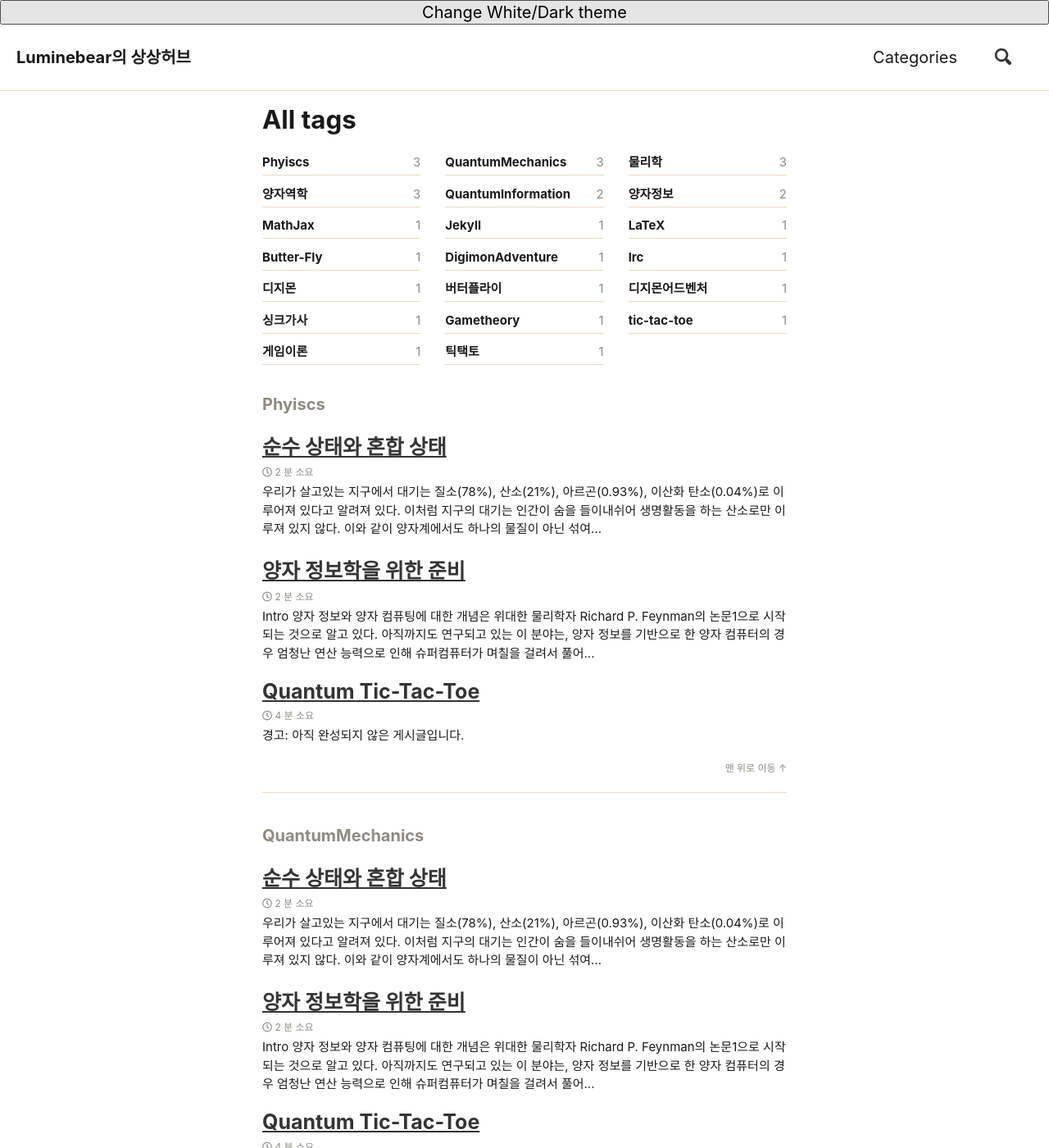
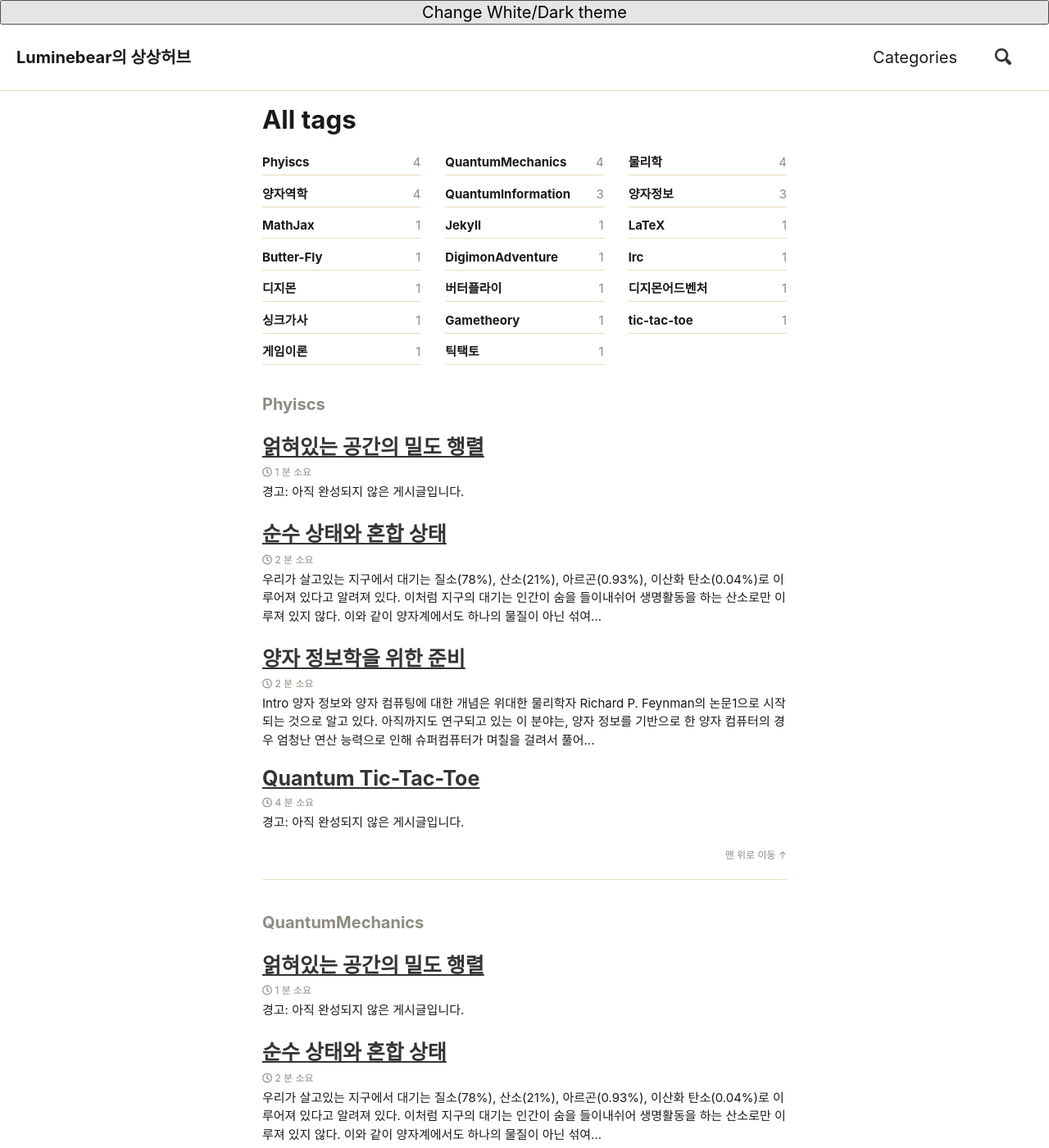
Before and after one commit to Luminebear/Luminebear.github.io, a Jekyll site: the page built from tags/index.html, in a window 1280 px wide and 1400 px high. Shown: the whole window at 82% size. Built offline with Jekyll 4.4.1, drawn with Linux system fonts in a browser that asks for light colours; cached includes are drawn as plain includes; some web fonts are replaced; some of the changed text lies outside the part shown.

Commit message:
Publish post

```diff
--- a/_posts/2021-01-07-Schmidt-Decomposition.md
+++ b/_posts/2021-01-07-ReducedMatrix.md
@@ -1,5 +1,5 @@
 ---
-title: "슈미트 분해 (Schmidt Decomposition)"
+title: "얽혀있는 공간의 밀도 행렬"
 tags: [Phyiscs, QuantumMechanics, QuantumInformation, 물리학, 양자역학, 양자정보] # 태그 입력
 categories: Physics
 mathjax: true # MathJax 사용을 위한 태그
@@ -7,26 +7,27 @@ image:
   path: /_images/abstract-3.jpg
   feature: abstract-3.jpg
 comments: true
-published: false
+published: true
 toc: true
 toc_sticky: true
 ---
 **경고**: 아직 완성되지 않은 게시글입니다.
 {: .notice--warning}
 
-하지만 이 정의로는 Pure State와 Mixed State에서 Density Operator[^1]로 구분하기는 어렵다. 그러므로 여기에 더해 A와 B라는 서로 다른 힐베르트 공간(Hilbert Space)에서 다루어 보도록 하자. 다시말해,
+앞의 게시글에서는 Pure State와 Mixed State가 어떤 차이가 있는 지 알아보았다. 이번에는 Pure State에서 기술하되,
+A와 B라는 서로 다른 힐베르트 공간(Hilbert Space)이 존재하고, 이것의 텐서곱으로 이루어진 공간에서 Density Matrix가 어떻게 나타나는지 살펴보고자 한다. 먼저 주어진 조건의 Hilbert Space를
 
 $$
 \mathcal{H}_{AB} = \mathcal{H}_A\otimes\mathcal{H}_B
 $$
 
-를 생각해보자. 이와 같은 경우에는 A공간과 B공간의 Unit Vector로 얽혀있는 파동함수,
+으로 기술할 수 있다. 그리고 이와 같은 경우에는 A공간과 B공간의 Unit Vector로 얽혀있는 파동함수는,
 
 $$
 \vert\psi\rangle_{AB} = \sum_{i,j}{C_{ij}}\vert{i}\rangle_A\vert{j}\rangle_B
 $$
 
-이다. 이를 Density Matrix의 정의에 따라 적으면,
+이다. 이를 Pure State의 Density Matrix의 정의에 따라 적어보면,
 
 $$
 \begin{aligned}
```
